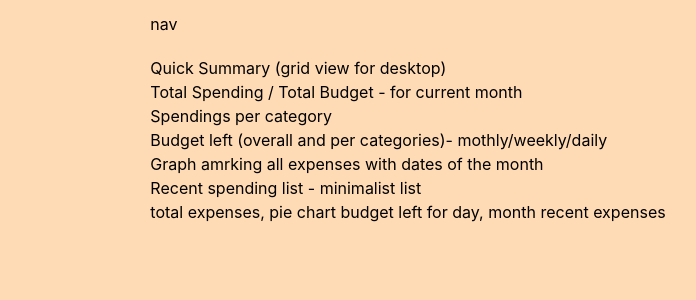
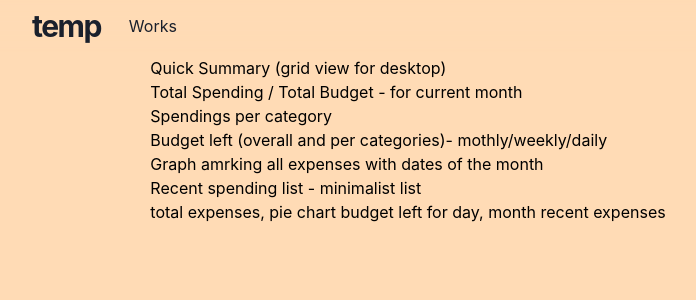
Before and after one commit to Nikhil-Naikar/Budget-Tracker, a Next.js app in the folder frontend/: page / in a window 1280 px wide. Shown: the top 300 px of the page, without its empty margins (232-928 px from the left). Built offline with nearby package versions, Linux system fonts and the light colour scheme.

Commit message:
cp:building responsive nav bar

```diff
--- a/frontend/app/(root)/layout.tsx
+++ b/frontend/app/(root)/layout.tsx
@@ -1,9 +1,16 @@
+"use client";
+
+import NavBar from "@/components/NavBar";
+import { usePathname } from "next/navigation";
 
 
 export default function RootLayout({children,}: Readonly<{children: React.ReactNode;}>) {
+  const pathname = usePathname()
+
   return (
    <div className="relative flex flex-col">
       <main className="relative flex">
+        <NavBar path={pathname}/>
         {children}
       </main>
    </div>
--- a/frontend/app/(root)/page.tsx
+++ b/frontend/app/(root)/page.tsx
@@ -1,17 +1,9 @@
-"use client"
-
-import { NavBar } from "@/components/NavBar";
-
 
 const Home = () => {
 
   return (
     <div className="flex flex-col min-h-screen gap-9 text-black w-full items-center">
-      <div className="flex flex-col gap-5 w-100">
-        <section className="mt-3">
-          <NavBar />
-        </section>
-
+      <div className="flex flex-col gap-5 w-100 pt-14 pb-8">
         <section>
           <h1>Quick Summary (grid view for desktop)</h1>
           <h2>Total Spending / Total Budget - for current month</h2>
--- a/frontend/components/NavBar.tsx
+++ b/frontend/components/NavBar.tsx
@@ -1,12 +1,110 @@
-import React from 'react'
+'use client'
+
+import NextLink from "next/link";
+import { Box, Container, Flex, Heading, IconButton, Link, Menu, MenuButton, MenuItem, MenuList, Stack } from "@chakra-ui/react";
+import { HamburgerIcon } from "@chakra-ui/icons";
+import { useEffect, useState } from 'react';
+
+interface listitems_Props{
+    href:string,
+    path:string,
+    children: React.ReactNode
+}
+
+interface navbar_props{
+    path: string
+}
+
+const LinkItem = (props:listitems_Props) => {
+    const { href, path, children} = props;
+    const active:boolean = path == href;
 
 
+    return (
+        <NextLink href={href}>
+            <Box
+                as="span"
+                p={2}
+                bg={active ? 'glassTeal' : undefined}
+                // color={active ? 'transparent' : activeColor}
+            >
+                {children}
+            </Box>
+        </NextLink>
+    )
+}
 
+const NavBar = (props:navbar_props) => {
+    const { path } = props;
+    const [isMounted, setIsMounted] = useState(false);
 
-export const NavBar = () => {
-  return (
-    <div>
-        nav
-    </div>
-  )
+    useEffect(() => {
+        // Set a flag indicating the component is mounted on the client
+        setIsMounted(true);
+    }, []);
+
+    return (
+        <Box
+            position="fixed"
+            as="nav"
+            w="100%"
+            style={{ backdropFilter: 'blur(10px'}}
+            zIndex={1}
+            {...props}
+        >
+            <Container
+                display="flex"
+                p={2}
+                maxW="container.md"
+                justifyContent={"space-between"}
+                textAlign="center"
+                flexWrap={"wrap"}
+            >
+                <Flex align="center" mr={5}>
+                    <Heading as="h1" size="lg" letterSpacing={"tighter"}>
+                        <h1>temp</h1>
+                    </Heading>
+                </Flex>
+                {isMounted && (
+                    <Stack
+                        direction={{ base: "column", md: "row" }}
+                        display={{ base: "none", md: "flex" }}
+                        width={{ base: "full", md: "auto" }}
+                        alignItems="center"
+                        flexGrow={1}
+                        mt={{ base: 4, md: 0 }}
+                    >
+                        <LinkItem href="/works" path={path}>
+                            Works
+                        </LinkItem>
+                        {/* <LinkItem href="/contact-me" path={path}>
+                            Contact Me
+                        </LinkItem> */}
+                    </Stack>
+                )}
+                <Box flex={1} textAlign="right">
+                    {isMounted && (
+                        <Box ml={2} display={{ base: 'inline-block', md: 'none' }}>
+                            <Menu>
+                                <MenuButton as={IconButton} icon={<HamburgerIcon />} variant="outline" aria-label="Options" />
+                                <MenuList>
+                                    <NextLink href="/" passHref>
+                                        <MenuItem>About</MenuItem>
+                                    </NextLink>
+                                    <NextLink href="/works" passHref>
+                                        <MenuItem>Works</MenuItem>
+                                    </NextLink>
+                                    {/* <NextLink href="/contact-me" passHref>
+                                        <MenuItem>Contact Me</MenuItem>
+                                    </NextLink> */}
+                                </MenuList>
+                            </Menu>
+                        </Box>
+                    )}
+                </Box>
+            </Container>
+        </Box>
+    )
 }
+
+export default NavBar;
--- a/frontend/package.json
+++ b/frontend/package.json
@@ -9,6 +9,7 @@
     "lint": "next lint"
   },
   "dependencies": {
+    "@chakra-ui/icons": "^2.1.1",
     "@chakra-ui/react": "^2.8.2",
     "@emotion/react": "^11.13.3",
     "@emotion/styled": "^11.13.0",
```
Also changed, not shown: 1 other file (tests, documents, lock files or other folders).
